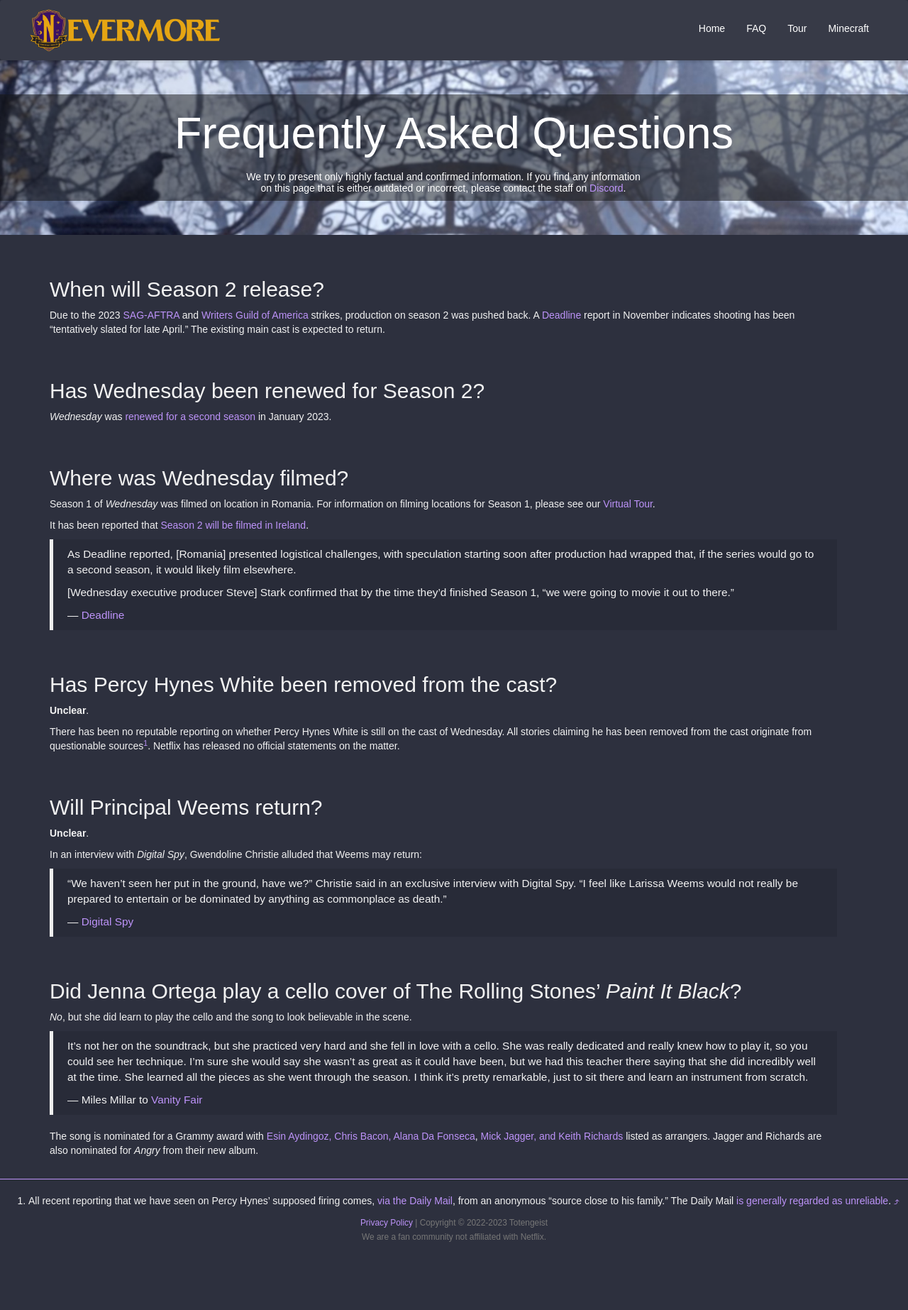
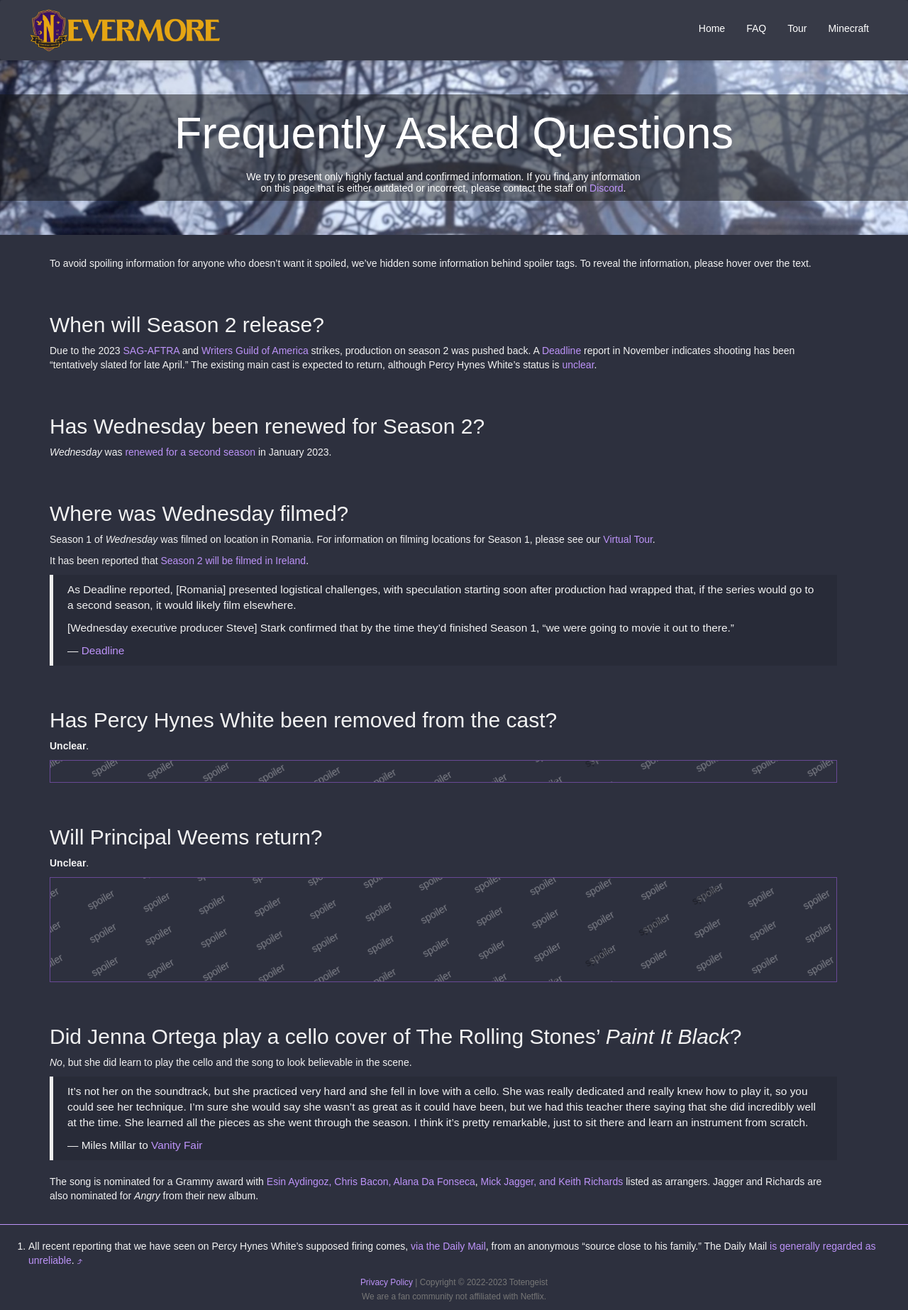
Before and after one commit to Totengeist/wednesdayseries.com, a Jekyll site: the page built from faq.md, in a window 1280 px wide. Shown: the whole page at 71% size. Built offline with Jekyll 4.4.1, drawn with Linux system fonts in a browser that asks for light colours; nearby versions of some CDN libraries; before the commit the page ends 1762 px from its top, so only the background shows below that.

Commit message:
FAQ: Add spoiler tags

```diff
--- a/_includes/head.html
+++ b/_includes/head.html
@@ -28,4 +28,13 @@
 
 		{%- include google-analytics.html -%}
 		{%- feed_meta -%}
+
+		<script language="javascript">
+			function spoil() {
+				var elements = document.getElementsByClassName(".spoiler");
+				for(i=0; i<selements.length; i++) {
+				  cols[i].className = 'spoiler-show';
+				}
+			}
+		</script>
 	</head>
--- a/css/nevermore.css
+++ b/css/nevermore.css
@@ -164,6 +164,42 @@
 blockquote {
 	font-size: 1.1em;
 	background-color: rgb(0 0 0 / 10%);
+}
+
+.spoiler > div {
+	opacity: 0;
+	transition: opacity 0.5s;
+}
+.spoiler:hover > div {
+	opacity: 1
+}
+.spoiler {
+	display: grid;
+	overflow: hidden;
+	border: 1px solid #684895;
+}
+.spoiler:hover, .spoiler-show {
+	border: 1px solid rgba(255,255,255,0);
+}
+.spoiler:after {/* draw the watermark at screen*/
+	color: rgba(1, 1, 1, 0.4);
+	content: 'spoiler spoiler spoiler spoiler spoiler spoiler spoiler spoiler spoiler spoiler spoiler spoiler spoiler spoiler spoiler spoiler spoiler spoiler spoiler spoiler spoiler';
+	word-spacing: 3em;
+	transform: rotate(-30deg);
+	filter:
+		drop-shadow(-1.5em 3em 0px #fff)
+		drop-shadow(-3em 6em 0px #fff)
+		drop-shadow(-6em 12em 0px #fff)
+		drop-shadow(-12em 24em 0px #fff)
+		drop-shadow(-24em 48em 0px #fff)
+		drop-shadow(47em -93em 0px #fff)
+	;
+	height: 0px;
+	white-space: nowrap;
+	margin-left: -200px;
+}
+.spoiler:hover:after {/* draw the watermark at screen*/
+	content: '';
 }
 
 
--- a/faq.md
+++ b/faq.md
@@ -8,9 +8,13 @@
 <div class="jumbotron jumbotron-faq"><div class="container"><div class="row"><div class="col-lg-12 text-center"><h1>Frequently Asked Questions</h1></div><div class="row col-lg-12 text-center"><h5>We try to present only highly factual and confirmed information. If you find any information<br>on this page that is either outdated or incorrect, please contact the staff on <a href="{{ "/" | relativize_url }}">Discord</a>.</h5></div>
 </div></div></div><div class="container faq"><div class="row col-lg-12" markdown=1>
 
+&nbsp;
+
+To avoid spoiling information for anyone who doesn't want it spoiled, we've hidden some information behind spoiler tags. To reveal the information, please hover over the text.
+
 ## When will Season 2 release?
 
-Due to the 2023 [SAG-AFTRA][wiki-sag] and [Writers Guild of America][wiki-wga] strikes, production on season 2 was pushed back. A [Deadline][deadline-1235601823] report in November indicates shooting has been "tentatively slated for late April." The existing main cast is expected to return.
+Due to the 2023 [SAG-AFTRA][wiki-sag] and [Writers Guild of America][wiki-wga] strikes, production on season 2 was pushed back. A [Deadline][deadline-1235601823] report in November indicates shooting has been "tentatively slated for late April." The existing main cast is expected to return, although Percy Hynes White's status is [unclear](#has-percy-hynes-white-been-removed-from-the-cast).
 
 ## Has Wednesday been renewed for Season 2?
 
@@ -32,17 +36,25 @@
 
 **Unclear**.
 
+<div class="spoiler"><div markdown="1">
+
 There has been no reputable reporting on whether Percy Hynes White is still on the cast of Wednesday. All stories claiming he has been removed from the cast originate from questionable sources[^1]. Netflix has released no official statements on the matter.
+
+</div></div>
 
 ## Will Principal Weems return?
 
 **Unclear**.
+
+<div class="spoiler"><div markdown="1">
 
 In an interview with *Digital Spy*, Gwendoline Christie alluded that Weems may return:
 
 > "We haven't seen her put in the ground, have we?" Christie said in an exclusive interview with Digital Spy. "I feel like Larissa Weems would not really be prepared to entertain or be dominated by anything as commonplace as death."
 >
 > &mdash; [Digital Spy][digitalspy-a42075699]
+
+</div></div>
 
 ## Did Jenna Ortega play a cello cover of The Rolling Stones' *Paint It Black*?
 
@@ -56,7 +68,7 @@
 
 </div></div><hr>
 
-[^1]: All recent reporting that we have seen on Percy Hynes' supposed firing comes, [via the Daily Mail][dailymail-12454313], from an anonymous "source close to his family." The Daily Mail [is generally regarded as unreliable][theguardian-dailymail].
+[^1]: All recent reporting that we have seen on Percy Hynes White's supposed firing comes, [via the Daily Mail][dailymail-12454313], from an anonymous "source close to his family." The Daily Mail [is generally regarded as unreliable][theguardian-dailymail].
 
 [_discord]: {{ "/" | relativize_url }} "Nevermore Discord"
 [_tour]: tour.html "Virtual Tour of Filming Locations"
```
